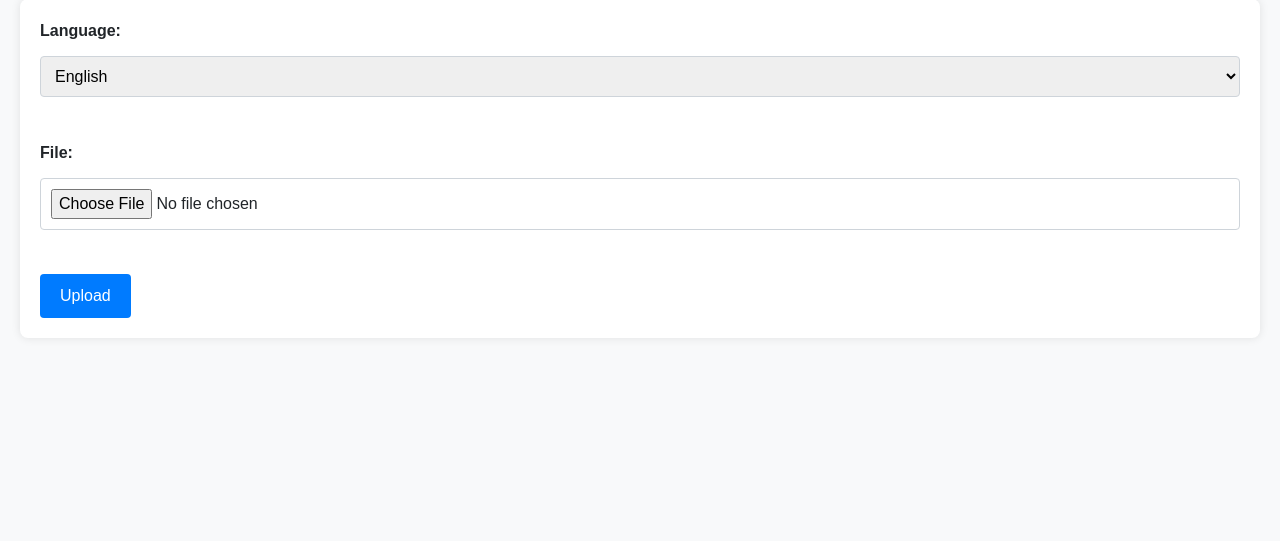
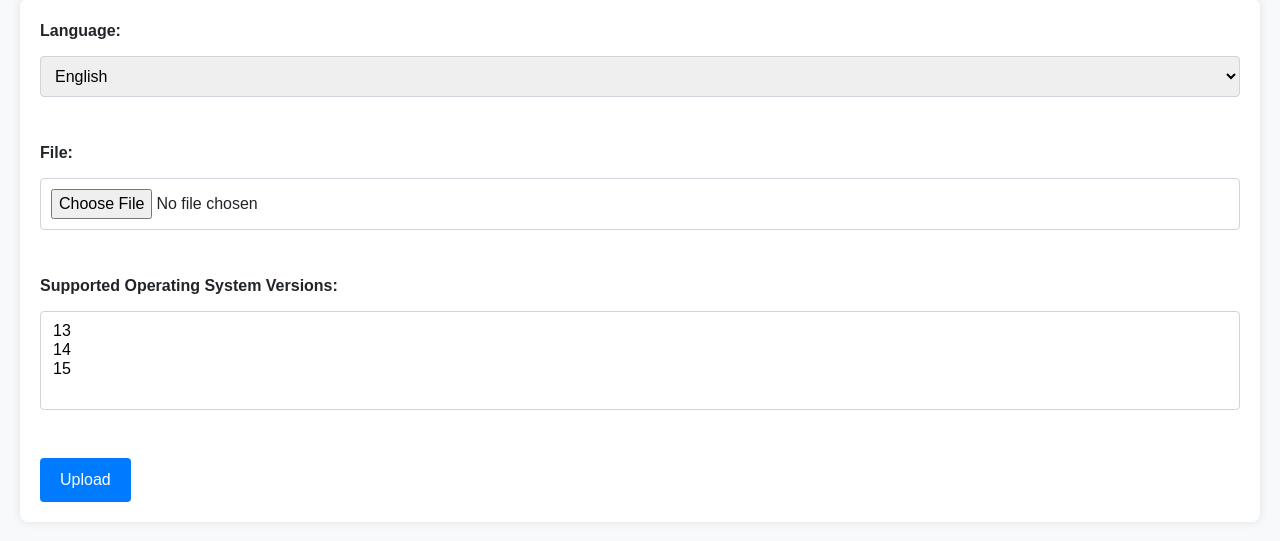
Before and after one commit to camdenwebster/ScreenshotManager, a Flask app: page /upload in a window 1280 px wide. Shown: the part 77-618 px from the top of the page. Run offline with Flask 3, Linux system fonts and the light colour scheme; data comes from the database, SQL or seed files in the repository; some libraries are stand-ins or nearby versions.

Commit message:
Add OperatingSystems and ScreenshotOperatingSystems tables

```diff
--- a/app.py
+++ b/app.py
@@ -35,11 +35,11 @@ def init_db():
     c.execute('''
         CREATE TABLE IF NOT EXISTS OperatingSystems (
             id INTEGER PRIMARY KEY AUTOINCREMENT,
-            version_num INTEGER NOT NULL
+            version_num INTEGER NOT NULL UNIQUE
         )
     ''')
     initial_data = [(13,), (14,), (15,)]
-    c.executemany('INSERT INTO OperatingSystems (version_num) VALUES (?)', initial_data)
+    c.executemany('INSERT OR IGNORE INTO OperatingSystems (version_num) VALUES (?)', initial_data)
     c.execute('''
         CREATE TABLE IF NOT EXISTS ScreenshotOperatingSystem (
             id INTEGER PRIMARY KEY AUTOINCREMENT,
@@ -77,25 +77,42 @@ def show_screenshots():
 @app.route('/upload', methods=['GET', 'POST'])
 def upload_file():
     if request.method == 'POST':
-        language = request.form.get('language')
-        if not language:
-            return 'No language selected'
-        if 'file' not in request.files:
-            return 'No file part'
+        language = request.form['language']
         file = request.files['file']
-        if not file or not file.filename:
-            return 'No selected file'
-        filename = file.filename
-        filepath = os.path.join(app.config['UPLOAD_FOLDER'], filename)
-        file.save(filepath)
-        # Save to database
-        conn = sqlite3.connect('database.db')
-        c = conn.cursor()
-        c.execute('INSERT INTO screenshots (filename, filepath, language) VALUES (?, ?, ?)', (filename, filepath, language))
-        conn.commit()
-        conn.close()
-        return redirect(url_for('upload_file', success=True))
-    return render_template('upload.html')
+        os_versions = request.form.getlist('os_versions')
+
+        if file:
+            filename = file.filename
+            filepath = f'uploads/{filename}'
+            file.save(filepath)
+
+            conn = sqlite3.connect('database.db')
+            c = conn.cursor()
+            c.execute('INSERT INTO screenshots (filename, filepath, language) VALUES (?, ?, ?)', (filename, filepath, language))
+            screenshot_id = c.lastrowid
+
+            for os_id in os_versions:
+                c.execute('INSERT INTO ScreenshotOperatingSystem (screenshot_id, os_id) VALUES (?, ?)', (screenshot_id, os_id))
+
+            conn.commit()
+            conn.close()
+
+            return redirect(url_for('upload_file', success=True))
+
+    conn = sqlite3.connect('database.db')
+    c = conn.cursor()
+    c.execute('SELECT * FROM OperatingSystems')
+    operating_systems = c.fetchall()
+    operating_systems = [
+        {
+            'id': ver[0],
+            'version_num': ver[1]
+        }
+        for ver in operating_systems
+    ]
+    conn.close()
+
+    return render_template('upload.html', operating_systems=operating_systems)
 
 @app.route('/screenshot/<int:id>')
 def screenshot_detail(id):
@@ -123,9 +140,17 @@ def screenshot_detail(id):
         }
         for region in ignore_regions
     ]
-
+    c.execute('SELECT * FROM OperatingSystems WHERE id IN (SELECT os_id FROM ScreenshotOperatingSystem WHERE screenshot_id = ?)', (id,))
+    supported_operating_systems = c.fetchall()
+    supported_operating_systems = [
+        {
+            'id': os[0],
+            'version_num': os[1]
+        }
+        for os in supported_operating_systems
+    ]
     conn.close()
-    return render_template('detail.html', screenshot=screenshot, ignore_regions=ignore_regions)
+    return render_template('detail.html', screenshot=screenshot, ignore_regions=ignore_regions, supported_operating_systems=supported_operating_systems)
 
 @app.route('/screenshot/<int:id>/add_ignore_region', methods=['POST'])
 def add_ignore_region(id):
--- a/templates/detail.html
+++ b/templates/detail.html
@@ -22,6 +22,7 @@
 </head>
 <body>
     <div class="container">
+        <a href="{{ url_for('show_screenshots') }}" class="btn btn-primary">Back to Screenshots</a>
         <h1>Screenshot Details</h1>
         <div class="details-container">
             <img src="{{ url_for('uploaded_file', filename=screenshot.filename) }}" alt="Screenshot" class="img-fluid screenshot-image">
@@ -30,6 +31,10 @@
                     <h5 class="card-title">{{ screenshot.filename }}</h5>
                     <p class="card-text"><strong>Filepath:</strong> {{ screenshot.filepath }}</p>
                     <p class="card-text"><strong>Language:</strong> {{ screenshot.language }}</p>
+                    <p class="card-text"><strong>Supported Operating System Versions:</strong> {% for ver in supported_operating_systems %} {{ ver.version_num }} {% endfor %}</p>
+
+                    <p class="card-text"> </p>
+
                 </div>
             </div>
         </div>
@@ -62,7 +67,6 @@
         <button type="button" class="btn btn-primary" data-toggle="modal" data-target="#addIgnoreRegionModal">
             Add
         </button>
-        <a href="{{ url_for('show_screenshots') }}" class="btn btn-primary">Back to Screenshots</a>
     </div>
 
     <!-- Add Ignore Region Modal -->
--- a/templates/screenshots.html
+++ b/templates/screenshots.html
@@ -31,6 +31,7 @@
 </head>
 <body>
     <h1>Screenshots</h1>
+    <a href="{{ url_for('upload_file') }}" class="btn btn-primary">Upload</a>
     <table class="table table-bordered">
         <thead>
             <tr>
@@ -51,6 +52,5 @@
             {% endfor %}
         </tbody>
     </table>
-    <a href="{{ url_for('upload_file') }}" class="btn btn-primary">Upload</a>
 </body>
 </html>
--- a/templates/upload.html
+++ b/templates/upload.html
@@ -63,6 +63,12 @@
             </select><br><br>
             <label for="file">File:</label>
             <input type="file" name="file" id="file" required><br><br>
+            <label for="os_versions">Supported Operating System Versions:</label>
+            <select name="os_versions" id="os_versions" multiple required>
+                {% for os in operating_systems %}
+                <option value="{{ os.id }}">{{ os.version_num }}</option>
+                {% endfor %}
+            </select><br><br>
             <input type="submit" value="Upload">
         </form>
     </div>
```
